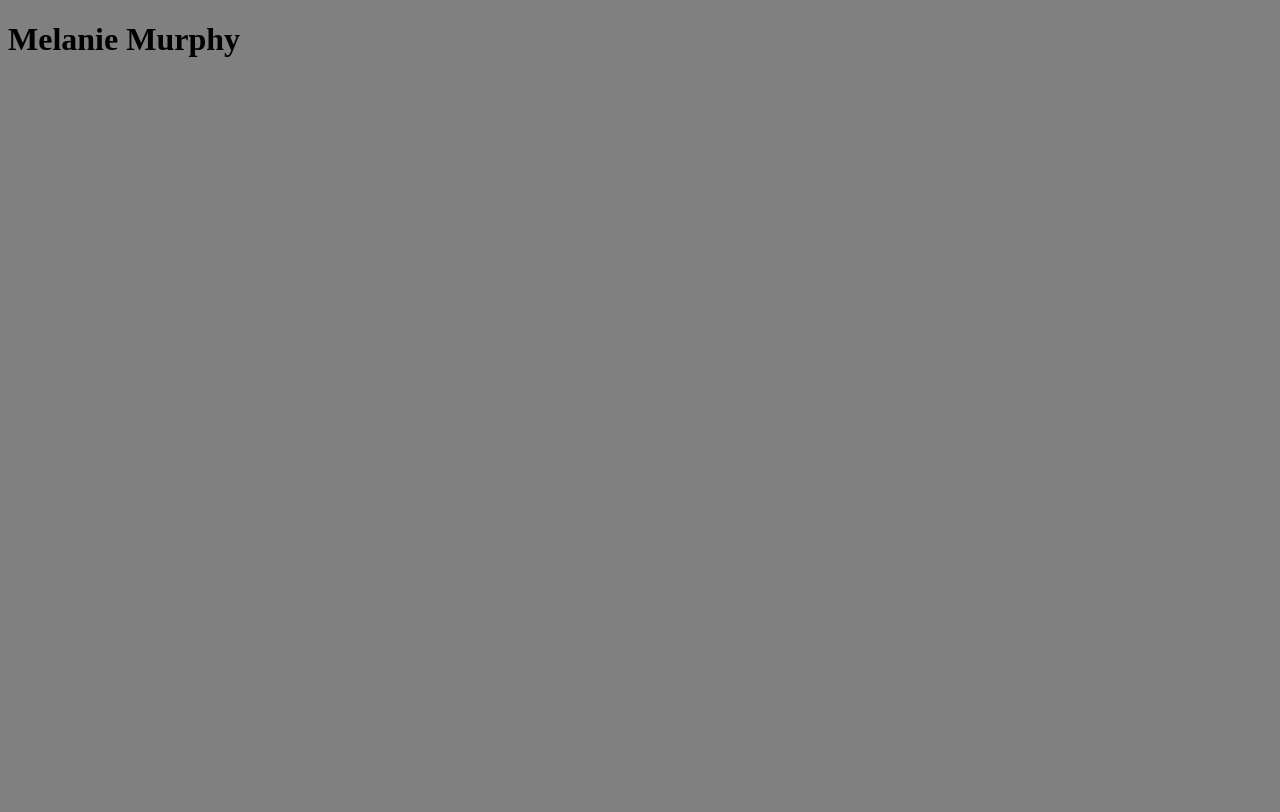
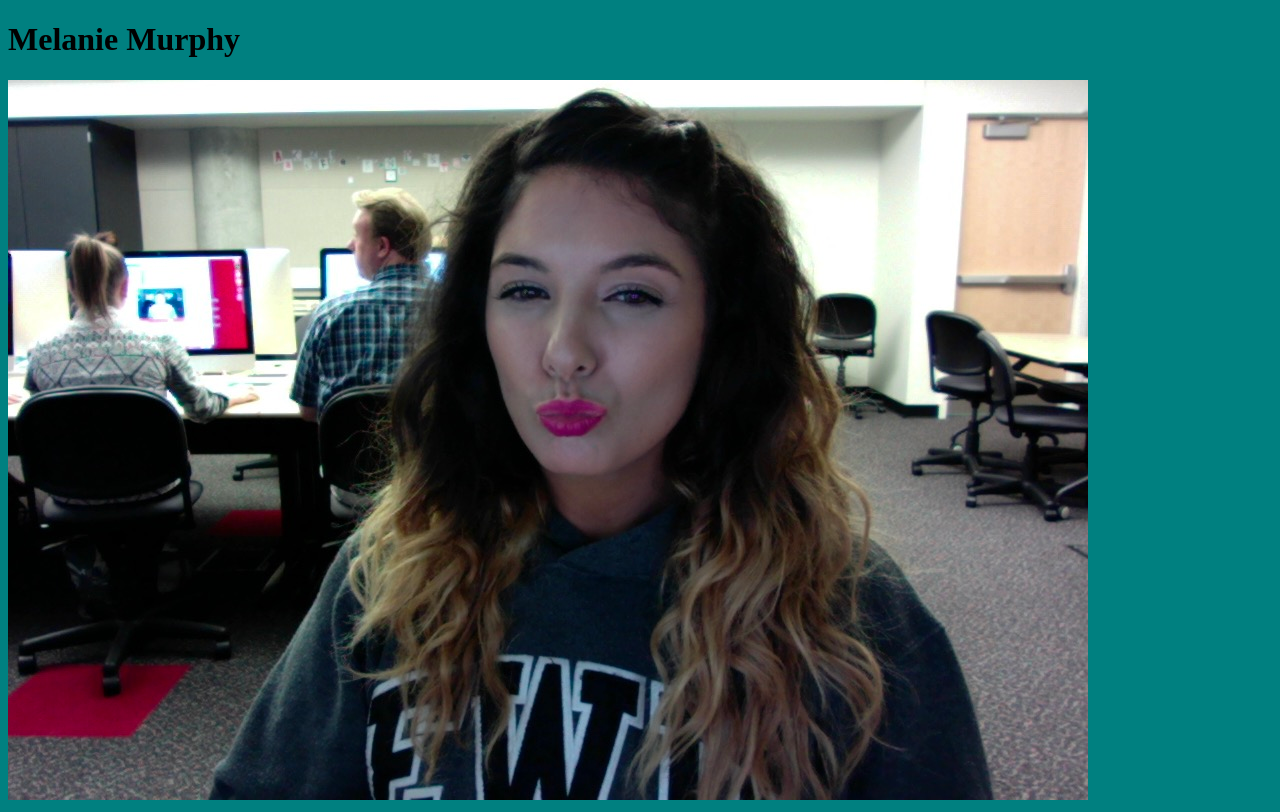
Before and after one commit to paperbagwishes/paperbagwishes.github.io, a plain HTML site: page index.html in a window 1280 px wide. Drawn offline with Linux system fonts and the light colour scheme.

Commit message:
I added sexy to the web
##sexxy

* Really Good

```diff
--- a/index.html
+++ b/index.html
@@ -6,8 +6,9 @@
 
   <Style>
 
+
       body{
-          background: grey;
+          background: teal;
       }
 
     </Style>
@@ -17,5 +18,7 @@
 
    <h1>Melanie Murphy</h1>
 
+   <img src="me.jpg" alt="The Realist aka Melanie Murpy">
+
 </body>
 </html>
```
Also changed, not shown: me.jpg (added).
